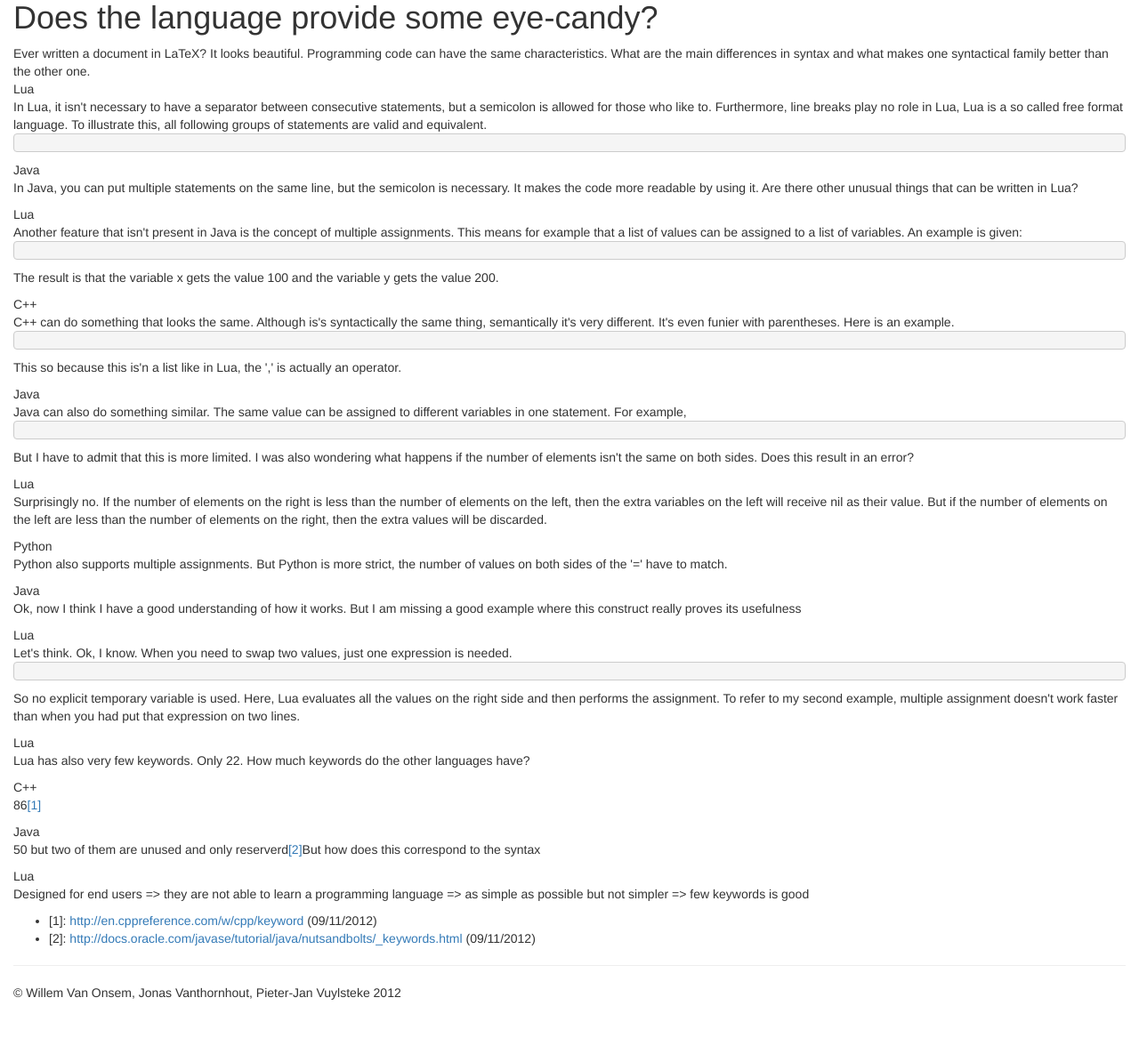
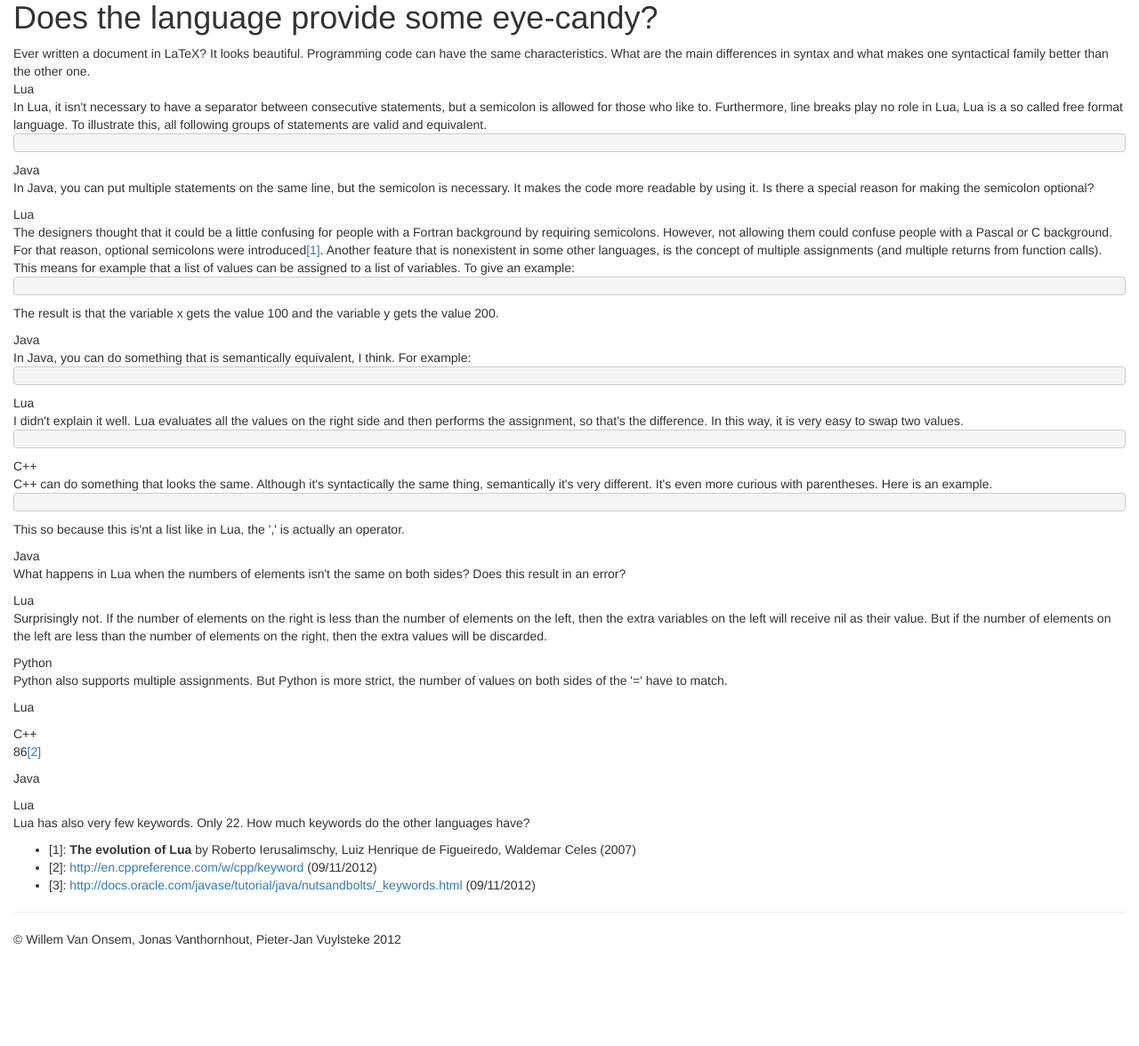
Before and after one commit to KommuSoft/CplKul2012, a PHP site: page /syntax.php in a window 1280 px wide. Shown: the part 480-1656 px from the top of the page at 89% size. After the commit the page ends 1544 px from the top, so only its background shows below. Run offline with PHP 8.4, Linux system fonts and the light colour scheme; some libraries are stand-ins or nearby versions.

Commit message:
verdergewerkt aan syntax (tussentijdse commit)
git-svn-id: file:///home/kommusoft/tmpgit/svncpl@90 3f48092c-57cf-4b77-94f4-3dec9eb1df5f

```diff
--- a/Website/cpl/questions/syntax.php
+++ b/Website/cpl/questions/syntax.php
@@ -20,31 +20,36 @@
 	public function answers(){
 		$codeEx1 = $this->codeInline($this->readFromFile("code/LuaSemicolonExample.lua"), "lua");
 		$codeEx2 = $this->codeInline($this->readFromFile("code/LuaMultipleAssignmentExample.lua"), "lua");
+		$codeEx2b = $this->codeInline($this->readFromFile("code/TryAtMultipleAssignmentExample.java"), "java");
 		$codeEx3 = $this->codeInline($this->readFromFile("code/JavaSpecialAssignmentExample.java"), "java");
 		$codeEx4 = $this->codeInline($this->readFromFile("code/LuaSwapValuesExample.lua"), "lua");
 		$codeEx5 = $this->codeInline($this->readFromFile("code/CPPMultipleAssignmentExample.cpp"), "c++");
 
 		$lua0 = parent::luaSays("In Lua, it isn't necessary to have a separator between consecutive statements, but a semicolon is allowed for those who like to. Furthermore, line breaks play no role in Lua, Lua is a so called free format language. To illustrate this, all following groups of statements are valid and equivalent." . $codeEx1);
 
-		$java0 = parent::javaSays("In Java, you can put multiple statements on the same line, but the semicolon is necessary. It makes the code more readable by using it. Are there other unusual things that can be written in Lua?");
+		$java0 = parent::javaSays("In Java, you can put multiple statements on the same line, but the semicolon is necessary. It makes the code more readable by using it. Is there a special reason for making the semicolon optional?");
 
-		$lua1 = parent::luaSays("Another feature that isn't present in Java is the concept of multiple assignments. This means for example that a list of values can be assigned to a list of variables. An example is given:" .$codeEx2. "The result is that the variable x gets the value 100 and the variable y gets the value 200.");//Java heeft wel een expressie int x=100,y=100 (alleen werkt dit niet met lijsten)!
+		$lua1 = parent::luaSays("The designers thought that it could be a little confusing for people with a Fortran background by requiring semicolons. However, not allowing them could confuse people with a Pascal or C background. For that reason, optional semicolons were introduced".parent::bib()->cite(0).". Another feature that is nonexistent in some other languages, is the concept of multiple assignments (and multiple returns from function calls). This means for example that a list of values can be assigned to a list of variables. To give an example:".$codeEx2."The result is that the variable x gets the value 100 and the variable y gets the value 200.");//Java heeft wel een expressie int x=100,y=100 (alleen werkt dit niet met lijsten)!
 
-		$cpp0 = parent::cppSays("C++ can do something that looks the same. Although is's syntactically the same thing, semantically it's very different. It's even funier with parentheses. Here is an example." . $codeEx5 . "This so because this is'n a list like in Lua, the ',' is actually an operator.");
+		$java1 = parent::javaSays("In Java, you can do something that is semantically equivalent, I think. For example:".$codeEx2b);
 
-		$java1 = parent::javaSays("Java can also do something similar. The same value can be assigned to different variables in one statement. For example,". $codeEx3. "But I have to admit that this is more limited. I was also wondering what happens if the number of elements isn't the same on both sides. Does this result in an error?");
+		$lua2 = parent::luaSays("I didn't explain it well. Lua evaluates all the values on the right side and then performs the assignment, so that's the difference. In this way, it is very easy to swap two values.".$codeEx4);
 
-		$lua2 = parent::luaSays("Surprisingly no. If the number of elements on the right is less than the number of elements on the left, then the extra variables on the left will receive nil as their value. But if the number of elements on the left are less than the number of elements on the right, then the extra values will be discarded.");
+		$cpp0 = parent::cppSays("C++ can do something that looks the same. Although it's syntactically the same thing, semantically it's very different. It's even more curious with parentheses. Here is an example." . $codeEx5 . "This so because this is'nt a list like in Lua, the ',' is actually an operator.");
+
+		$java2 = parent::javaSays("What happens in Lua when the numbers of elements isn't the same on both sides? Does this result in an error?");
+
+		$lua3 = parent::luaSays("Surprisingly not. If the number of elements on the right is less than the number of elements on the left, then the extra variables on the left will receive nil as their value. But if the number of elements on the left are less than the number of elements on the right, then the extra values will be discarded.");
 
 		$python1 = parent::pythonSays("Python also supports multiple assignments. But Python is more strict, the number of values on both sides of the '=' have to match.");
 
-		$java2 = parent::javaSays("Ok, now I think I have a good understanding of how it works. But I am missing a good example where this construct really proves its usefulness");
+		$java3 = parent::javaSays("");
 
-		$lua3 = parent::luaSays("Let's think. Ok, I know. When you need to swap two values, just one expression is needed." .$codeEx4. "So no explicit temporary variable is used. Here, Lua evaluates all the values on the right side and then performs the assignment. To refer to my second example, multiple assignment doesn't work faster than when you had put that expression on two lines."); //Jonas: moet die "Let's think. Ok, I know" er in? Dat klinkt zo geforceerd.
+		$lua4 = parent::luaSays("");
 //Bron van het bovenstaande: vooral het boek Programming in Lua (2de editie) van ROBERTO IERUSALIMSCHY
 
 
-//Jonas: Syntax en semantiek zijn soms aan elkaar gekoppeld maar toch heb ik het moeilijk met "length" en "maxn". Een goede plaats weet ik niet echt, ze vallen volgens mij tussen syntax en language design. Aangezien er bij language design zeker wat verteld zal worden over tables, zou ik het dan daar plaatsen.
+//Jonas: Syntax en semantiek zijn soms aan elkaar gekoppeld maar toch heb ik het moeilijk met "length" en "maxn". Een goede plaats weet ik niet echt, ze vallen volgens mij tussen syntax en language design. Aangezien er bij language design zeker wat verteld zal worden over tables, zou ik het dan daar plaatsen. PJ: als ik het goed begrepen heb, gaat semantics over de betekenis van expressies. En de length operator betekent verschillende dingen in de verschillende talen.
 //the length operator werkt niet correct bij tabellen waarin nil elementen zitten. In alle andere talen werkt dit wel vermoed ik. Een vb.
 //x = {}
 //x[1] = "begin"
@@ -57,13 +62,13 @@
 //print(table.maxn(a))
 //uitvoer --> 10000
 
-		$lua4 = parent::luaSays("Lua has also very few keywords. Only 22. How much keywords do the other languages have?"); //TODO: misschien vraag specieker maken (bv rechtstreeks aan C++ vragen)
+		$lua5 = parent::luaSays("Lua has also very few keywords. Only 22. How much keywords do the other languages have?"); //TODO: misschien vraag specieker maken (bv rechtstreeks aan C++ vragen)
 
 		$cpp1 = parent::cppSays("86" . parent::bib()->cite(15));
 
-		$java3 = parent::javaSays("50 but two of them are unused and only reserverd" . parent::bib()->cite(20) . "But how does this correspond to the syntax");
+		$java4 = parent::javaSays("50 but two of them are unused and only reserverd" . parent::bib()->cite(20) . "But how does this correspond to the syntax");
 
-		$lua5 = parent::luaSays("Designed for end users => they are not able to learn a programming language => as simple as possible but not simpler => few keywords is good");
+		$lua6 = parent::luaSays("Designed for end users => they are not able to learn a programming language => as simple as possible but not simpler => few keywords is good");
 
 //ook slechts 22 keywords in lua
 //and       break     do        else      elseif    end
@@ -84,7 +89,7 @@
 
 		$haskell = parent::haskellSays("niet verbose");
 
-		return $lua0.$java0.$lua1.$cpp0.$java1.$lua2.$python1.$java2.$lua3.$lua4.$cpp1.$java3.$lua5;
+		return $lua0.$java0.$lua1.$java1.$lua2.$cpp0.$java2.$lua3.$python1.$lua4.$cpp1.$java3.$lua5;
 	}
 
 	public function link(){
```
Also changed, not shown: 1 other file.
